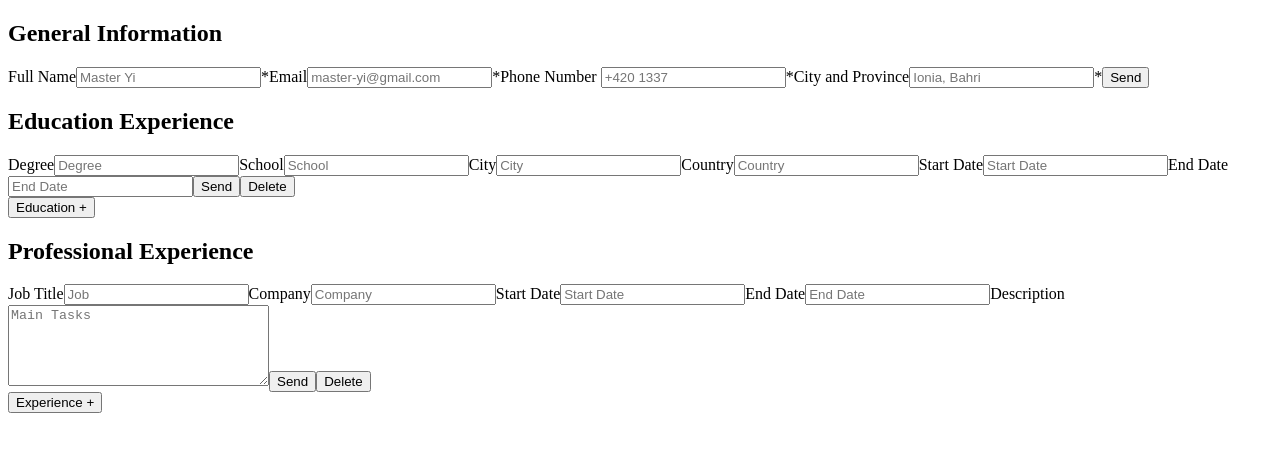
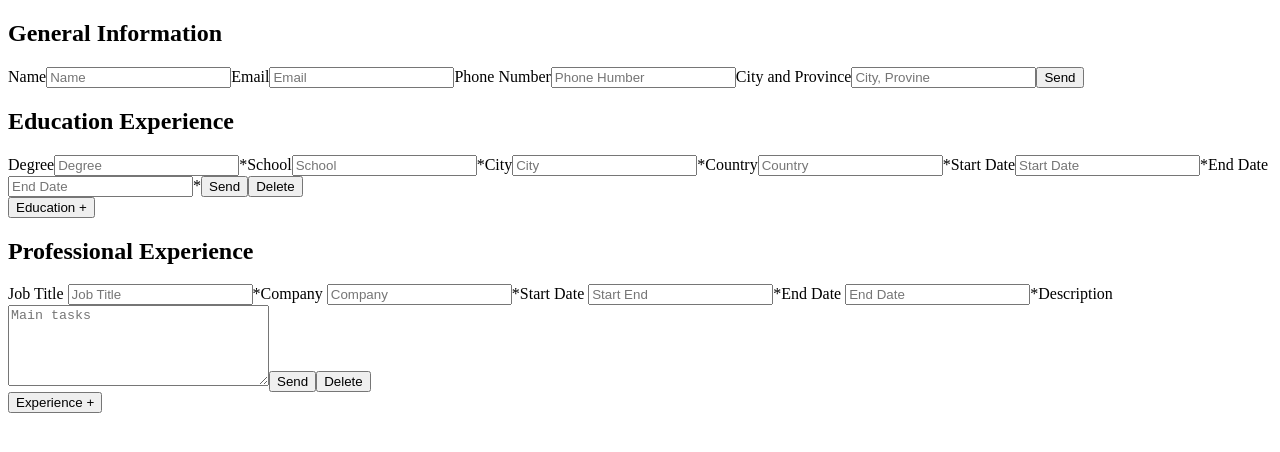
Before and after one commit to Preslav977/react-exercising, a React (Vite) app in the folder react-exercising/: page / in a window 1280 px wide. Shown: the top 452 px of the page. Built offline with nearby package versions, Linux system fonts and the light colour scheme.

Commit message:
Changed the approach on creating the components by adding a props

```diff
--- a/package.json
+++ /dev/null
@@ -1,5 +0,0 @@
-{
-  "dependencies": {
-    "uuid": "^9.0.1"
-  }
-}
--- a/react-exercising/package.json
+++ b/react-exercising/package.json
@@ -11,7 +11,8 @@
   },
   "dependencies": {
     "react": "^18.2.0",
-    "react-dom": "^18.2.0"
+    "react-dom": "^18.2.0",
+    "uuid": "^9.0.1"
   },
   "devDependencies": {
     "@types/react": "^18.2.43",
--- a/react-exercising/src/EducationSection.jsx
+++ b/react-exercising/src/EducationSection.jsx
@@ -2,6 +2,133 @@ import { useState } from "react";
 // import {v4 as uuid} from 'uuid'
 
 let nextId = 0;
+
+// export function EducationSection() {
+//   const [formDataEducationObject, setFormDataEducationObject] = useState([
+//     {
+//       degree: "",
+//       school: "",
+//       city: "",
+//       country: "",
+//       startDate: "",
+//       endDate: "",
+//       id: nextId,
+//     },
+//   ]);
+
+//   const [educationObjects, setEducationObjects] = useState(
+//     formDataEducationObject,
+//   );
+
+//   function handleSubmit(e) {
+//     e.preventDefault();
+//     const formDataObject = new FormData(e.target);
+//     const degreeData = formDataObject.get("degree");
+//     const schoolData = formDataObject.get("school");
+//     const cityData = formDataObject.get("city");
+//     const countryData = formDataObject.get("country");
+//     const startDateData = formDataObject.get("start-date");
+//     const endDateData = formDataObject.get("end-date");
+//     const newFormDataEducationObject = {
+//       ...formDataEducationObject,
+//       degree: degreeData,
+//       school: schoolData,
+//       city: cityData,
+//       country: countryData,
+//       startDate: startDateData,
+//       endDateData: endDateData,
+//       id: nextId++,
+//     };
+//     setFormDataEducationObject([newFormDataEducationObject]);
+//   }
+
+//   const addMoreEducation = () => {
+//     let newEducationObject = {
+//       degree: "",
+//       school: "",
+//       city: "",
+//       country: "",
+//       startDate: "",
+//       endDate: "",
+//       id: nextId++,
+//     };
+//     setEducationObjects([...educationObjects, newEducationObject]);
+//   };
+
+//   return (
+//     <>
+//       <h2>Education Experience</h2>
+//       {educationObjects.map((educationSectionObj) => (
+//         <div key={educationSectionObj.id}>
+//           <form action="#" onSubmit={handleSubmit}>
+//             <label htmlFor="degree">
+//               Degree
+//               <span>
+//                 <input type="text" name="degree" placeholder="Degree" />
+//               </span>
+//             </label>
+//             <label htmlFor="school">
+//               School
+//               <span>
+//                 <input type="text" name="school" placeholder="School" />
+//               </span>
+//             </label>
+//             <label htmlFor="city">
+//               City
+//               <span>
+//                 <input type="text" name="city" placeholder="City" />
+//               </span>
+//             </label>
+//             Country
+//             <label htmlFor="country">
+//               <span>
+//                 <input type="text" name="country" placeholder="Country" />
+//               </span>
+//             </label>
+//             <label htmlFor="start-date">
+//               Start Date
+//               <span>
+//                 <input type="text" name="start-date" placeholder="Start Date" />
+//               </span>
+//             </label>
+//             <label htmlFor="end-date">
+//               End Date
+//               <span>
+//                 <input type="text" name="end-date" placeholder="End Date" />
+//               </span>
+//             </label>
+//             <button type="submit">Send</button>
+//             <button
+//               onClick={() => {
+//                 setEducationObjects(
+//                   educationObjects.filter(
+//                     (object) => object.id !== educationSectionObj.id,
+//                   ),
+//                 );
+//               }}
+//             >
+//               Delete
+//             </button>
+//           </form>
+//         </div>
+//       ))}
+//       <div>
+//         <button onClick={addMoreEducation}>Education +</button>
+//       </div>
+//     </>
+//   );
+// }
+
+function Input({ labelFor, label, name, placeholder }) {
+  return (
+    <label htmlFor={labelFor}>
+      {label}
+      <span>
+        <input type="text" name={name} placeholder={placeholder} />*
+      </span>
+    </label>
+  );
+}
 
 export function EducationSection() {
   const [formDataEducationObject, setFormDataEducationObject] = useState([
@@ -61,42 +188,42 @@ export function EducationSection() {
       {educationObjects.map((educationSectionObj) => (
         <div key={educationSectionObj.id}>
           <form action="#" onSubmit={handleSubmit}>
-            <label htmlFor="degree">
-              Degree
-              <span>
-                <input type="text" name="degree" placeholder="Degree" />
-              </span>
-            </label>
-            <label htmlFor="school">
-              School
-              <span>
-                <input type="text" name="school" placeholder="School" />
-              </span>
-            </label>
-            <label htmlFor="city">
-              City
-              <span>
-                <input type="text" name="city" placeholder="City" />
-              </span>
-            </label>
-            Country
-            <label htmlFor="country">
-              <span>
-                <input type="text" name="country" placeholder="Country" />
-              </span>
-            </label>
-            <label htmlFor="start-date">
-              Start Date
-              <span>
-                <input type="text" name="start-date" placeholder="Start Date" />
-              </span>
-            </label>
-            <label htmlFor="end-date">
-              End Date
-              <span>
-                <input type="text" name="end-date" placeholder="End Date" />
-              </span>
-            </label>
+            <Input
+              labelFor="degree"
+              label="Degree"
+              name="degree"
+              placeholder="Degree"
+            />
+            <Input
+              label="School"
+              labelFor="school"
+              name="school"
+              placeholder="School"
+            />
+            <Input
+              label="City"
+              labelFor="city"
+              name="city"
+              placeholder="City"
+            />
+            <Input
+              label="Country"
+              labelFor="country"
+              name="country"
+              placeholder="Country"
+            />
+            <Input
+              label="Start Date"
+              labelFor="start-date"
+              name="start-date"
+              placeholder="Start Date"
+            />
+            <Input
+              label="End Date"
+              labelFor="end-date"
+              name="end-date"
+              placeholder="End Date"
+            />
             <button type="submit">Send</button>
             <button
               onClick={() => {
--- a/react-exercising/src/GeneralSection.jsx
+++ b/react-exercising/src/GeneralSection.jsx
@@ -2,6 +2,100 @@
 import { useState } from "react";
 
 let nextId = 0;
+
+// export function GeneralSection() {
+//   const [formDataGeneralObject, setFormDataGeneralObject] = useState([
+//     {
+//       fullName: "",
+//       email: "",
+//       phoneNumber: "",
+//       cityAndProvince: "",
+//       id: nextId,
+//     },
+//   ]);
+
+//   function handleSubmit(e) {
+//     e.preventDefault();
+//     const FormDataObject = new FormData(e.target);
+//     const fullNameData = FormDataObject.get("name");
+//     const emailData = FormDataObject.get("email");
+//     const phoneNumberData = FormDataObject.get("phone-number");
+//     const cityAndProvinceData = FormDataObject.get("city-and-province");
+//     const newFormDataGeneralObject = {
+//       ...formDataGeneralObject,
+//       fullName: fullNameData,
+//       email: emailData,
+//       phoneNumber: phoneNumberData,
+//       cityAndProvince: cityAndProvinceData,
+//       id: nextId++,
+//     };
+//     setFormDataGeneralObject([newFormDataGeneralObject]);
+//   }
+
+//   return (
+//     <>
+//       <h2>General Information</h2>
+//       {formDataGeneralObject.map((generalSectionObj) => (
+//         <div key={generalSectionObj.id}>
+//           <form action="#" onSubmit={handleSubmit}>
+//             <label htmlFor="name">
+//               Full Name
+//               <span>
+//                 <input type="text" name="name" placeholder="Master Yi" />*
+//               </span>
+//             </label>
+//             <label htmlFor="email">
+//               Email
+//               <span>
+//                 <input
+//                   type="text"
+//                   name="email"
+//                   placeholder="master-yi@gmail.com"
+//                 />
+//                 *
+//               </span>
+//             </label>
+//             <label htmlFor="phone-number">
+//               Phone Number
+//               <span>
+//                 {" "}
+//                 <input
+//                   type="text"
+//                   name="phone-number"
+//                   placeholder="+420 1337"
+//                 />
+//                 *
+//               </span>
+//             </label>
+//             <label htmlFor="city-and-province">
+//               City and Province
+//               <span>
+//                 <input
+//                   type="text"
+//                   name="city-and-province"
+//                   placeholder="Ionia, Bahri"
+//                 />
+//                 *
+//               </span>
+//             </label>
+//             <button type="submit">Send</button>
+//           </form>
+//         </div>
+//       ))}
+//     </>
+//   );
+// }
+
+function Input({ labelFor, label, name, placeholder }) {
+  return (
+    <label htmlFor={labelFor}>
+      {label}
+      <span>
+        <input type="text" name={name} placeholder={placeholder} />
+      </span>
+    </label>
+  );
+}
 
 export function GeneralSection() {
   const [formDataGeneralObject, setFormDataGeneralObject] = useState([
@@ -38,46 +132,30 @@ export function GeneralSection() {
       {formDataGeneralObject.map((generalSectionObj) => (
         <div key={generalSectionObj.id}>
           <form action="#" onSubmit={handleSubmit}>
-            <label htmlFor="name">
-              Full Name
-              <span>
-                <input type="text" name="name" placeholder="Master Yi" />*
-              </span>
-            </label>
-            <label htmlFor="email">
-              Email
-              <span>
-                <input
-                  type="text"
+            <Input
+              labelFor="name"
+              label="Name"
+              name="name"
+              placeholder="Name"
+            />
+            <Input
+              labelFor="email"
+              label="Email"
               name="email"
-                  placeholder="master-yi@gmail.com"
+              placeholder="Email"
             />
-                *
-              </span>
-            </label>
-            <label htmlFor="phone-number">
-              Phone Number
-              <span>
-                {" "}
-                <input
-                  type="text"
+            <Input
+              labelFor="phone-number"
+              label="Phone Number"
               name="phone-number"
-                  placeholder="+420 1337"
+              placeholder="Phone Humber"
             />
-                *
-              </span>
-            </label>
-            <label htmlFor="city-and-province">
-              City and Province
-              <span>
-                <input
-                  type="text"
+            <Input
+              labelFor="city-and-province"
+              label="City and Province"
               name="city-and-province"
-                  placeholder="Ionia, Bahri"
+              placeholder="City, Provine"
             />
-                *
-              </span>
-            </label>
             <button type="submit">Send</button>
           </form>
         </div>
--- a/react-exercising/src/ProfessionalSection.jsx
+++ b/react-exercising/src/ProfessionalSection.jsx
@@ -1,6 +1,144 @@
 import { useState } from "react";
 
 let nextId = 0;
+
+// export function ProfessionalSection() {
+//   const [formDataProfessionalObject, setFormDataProfessionalObject] = useState([
+//     {
+//       jobTitle: "",
+//       company: "",
+//       startDate: "",
+//       endDate: "",
+//       jobDescription: "",
+//       id: nextId,
+//     },
+//   ]);
+
+//   const [professionalObject, setProfessionalObject] = useState(
+//     formDataProfessionalObject,
+//   );
+
+//   function handleSubmit(e) {
+//     e.preventDefault();
+//     const formDataObject = new FormData(e.target);
+//     const jotTitleData = formDataObject.get("job-title");
+//     const companyData = formDataObject.get("company");
+//     const startDateData = formDataObject.get("start-date");
+//     const endDateData = formDataObject.get("end-date");
+//     const jobDescriptionData = formDataObject.get("job-description");
+//     const newFormProfessionalObject = {
+//       ...formDataProfessionalObject,
+//       jobTitle: jotTitleData,
+//       company: companyData,
+//       startDate: startDateData,
+//       endDate: endDateData,
+//       jobDescription: jobDescriptionData,
+//       id: nextId++,
+//     };
+//     setFormDataProfessionalObject([newFormProfessionalObject]);
+//   }
+
+//   const addMoreExperience = () => {
+//     let newExperienceObject = {
+//       jobTitle: "",
+//       company: "",
+//       startDate: "",
+//       endDate: "",
+//       jobDescription: "",
+//       id: nextId++,
+//     };
+//     setProfessionalObject([...professionalObject, newExperienceObject]);
+//   };
+
+//   return (
+//     <>
+//       <h2>Professional Experience</h2>
+//       {professionalObject.map((professionalSectionObj) => (
+//         <div key={professionalSectionObj.id}>
+//           <form action="#" onSubmit={handleSubmit}>
+//             <label htmlFor="job-title">
+//               Job Title
+//               <span>
+//                 <input type="text" name="job-title" placeholder="Job" />
+//               </span>
+//             </label>
+//             Company
+//             <label htmlFor="company">
+//               <span>
+//                 <input type="text" name="company" placeholder="Company" />
+//               </span>
+//             </label>
+//             Start Date
+//             <label htmlFor="start-date">
+//               <span>
+//                 <input type="text" name="start-date" placeholder="Start Date" />
+//               </span>
+//             </label>
+//             End Date
+//             <label htmlFor="end-date">
+//               <span>
+//                 <input type="text" name="end-date" placeholder="End Date" />
+//               </span>
+//             </label>
+//             Description
+//             <label htmlFor="job-description">
+//               <span>
+//                 <textarea
+//                   name="job-description"
+//                   id=""
+//                   cols="30"
+//                   rows="5"
+//                   placeholder="Main Tasks"
+//                 ></textarea>
+//               </span>
+//             </label>
+//             <button type="submit">Send</button>
+//             <button
+//               onClick={() =>
+//                 setProfessionalObject(
+//                   professionalObject.filter(
+//                     (object) => object.id !== professionalSectionObj.id,
+//                   ),
+//                 )
+//               }
+//             >
+//               Delete
+//             </button>
+//           </form>
+//         </div>
+//       ))}
+//       <div>
+//         <button onClick={addMoreExperience}>Experience +</button>
+//       </div>
+//     </>
+//   );
+// }
+
+function Input({ labelFor, label, name, placeholder }) {
+  return (
+    <label htmlFor={labelFor}>
+      {label}
+      <span>
+        {" "}
+        <input type="text" name={name} placeholder={placeholder} />*
+      </span>
+    </label>
+  );
+}
+
+function TextArea({ labelFor, label, name, placeholder }) {
+  return (
+    <label htmlFor={labelFor}>
+      {label}
+      <textarea
+        name={name}
+        cols="30"
+        rows="5"
+        placeholder={placeholder}
+      ></textarea>
+    </label>
+  );
+}
 
 export function ProfessionalSection() {
   const [formDataProfessionalObject, setFormDataProfessionalObject] = useState([
@@ -56,42 +194,36 @@ export function ProfessionalSection() {
       {professionalObject.map((professionalSectionObj) => (
         <div key={professionalSectionObj.id}>
           <form action="#" onSubmit={handleSubmit}>
-            <label htmlFor="job-title">
-              Job Title
-              <span>
-                <input type="text" name="job-title" placeholder="Job" />
-              </span>
-            </label>
-            Company
-            <label htmlFor="company">
-              <span>
-                <input type="text" name="company" placeholder="Company" />
-              </span>
-            </label>
-            Start Date
-            <label htmlFor="start-date">
-              <span>
-                <input type="text" name="start-date" placeholder="Start Date" />
-              </span>
-            </label>
-            End Date
-            <label htmlFor="end-date">
-              <span>
-                <input type="text" name="end-date" placeholder="End Date" />
-              </span>
-            </label>
-            Description
-            <label htmlFor="job-description">
-              <span>
-                <textarea
-                  name="job-description"
-                  id=""
-                  cols="30"
-                  rows="5"
-                  placeholder="Main Tasks"
-                ></textarea>
-              </span>
-            </label>
+            <Input
+              labelFor="job-title"
+              label="Job Title"
+              name="job-title"
+              placeholder="Job Title"
+            />
+            <Input
+              labelFor="company"
+              label="Company"
+              name="company"
+              placeholder="Company"
+            />
+            <Input
+              labelFor="start-date"
+              label="Start Date"
+              name="start-date"
+              placeholder="Start End"
+            />
+            <Input
+              labelFor="end-date"
+              label="End Date"
+              name="end-date"
+              placeholder="End Date"
+            />
+            <TextArea
+              labelFor="job-description"
+              label="Description"
+              name="job-description"
+              placeholder="Main tasks"
+            />
             <button type="submit">Send</button>
             <button
               onClick={() =>
```
Also changed, not shown: react-exercising/src/LivePreview.jsx (added, +7 -0 lines), 2 other files (tests, documents, lock files or other folders). Lines whose indentation alone changed are shown as unchanged.
